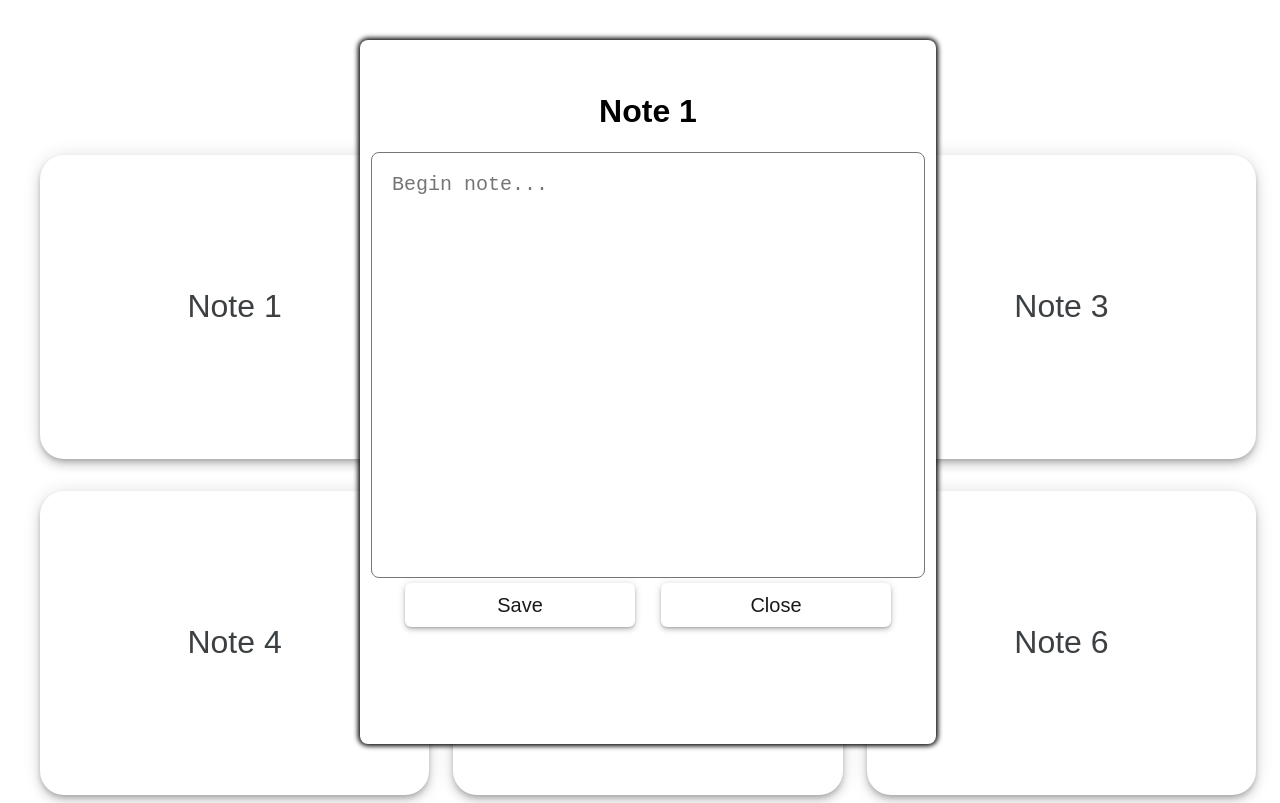
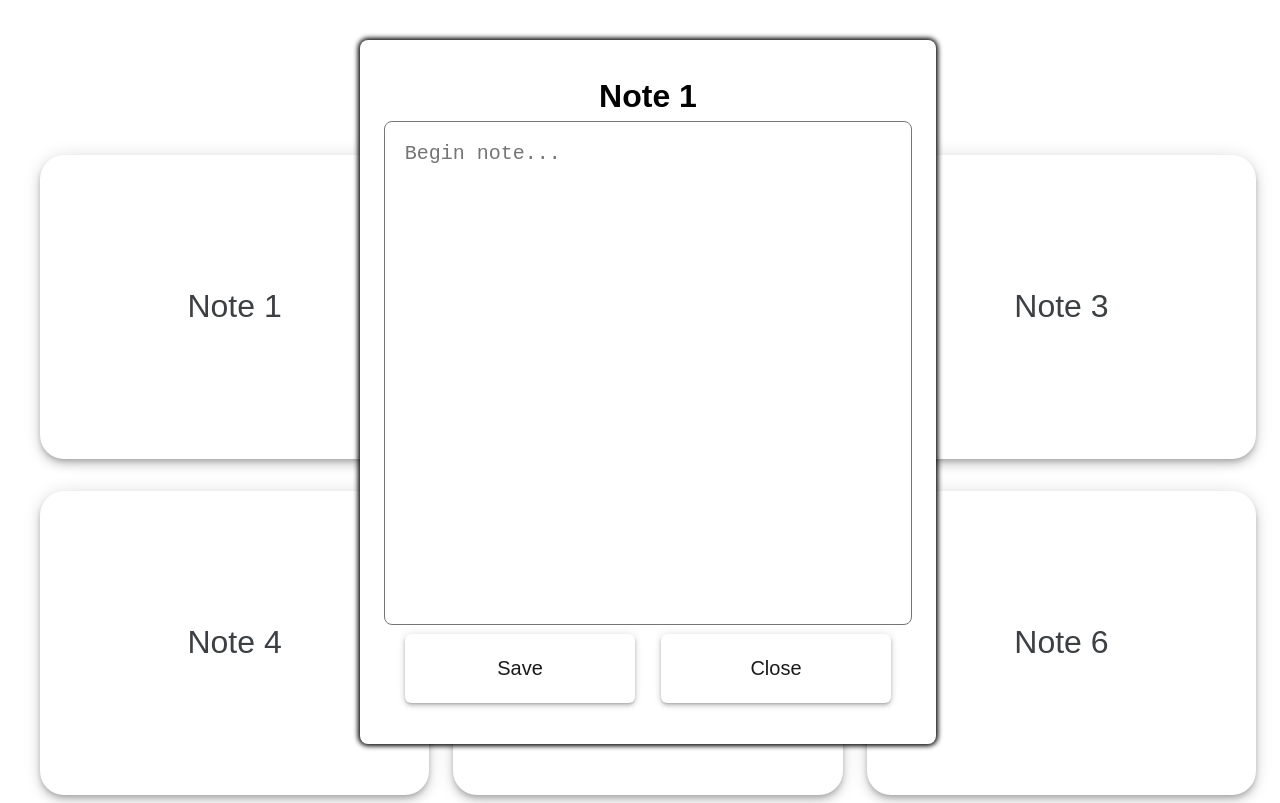
Before and after one commit to noah-maclean/Notes-Web-App, a plain HTML site: page index.html in a window 1280 px wide. Both pictures are taken after a click on the button "Note 1". Shown: the top 803 px of the page. Drawn offline with Linux system fonts and the light colour scheme.

Commit message:
Changed title to a button, made save message position fixed

```diff
--- a/index.html
+++ b/index.html
@@ -14,10 +14,10 @@
     <body>
         <h1 id="title">Notes</h1>
 
-        <!-- make the search image look nicer -->
+        <!-- TODO: make the search image look nicer -->
         <nav id="searchBarHolder">
             <input type="text" id="searchBar" placeholder="Search">
-            <input type="button" id="searchButton" value="Submit"> <!-- add search image -->
+            <input type="button" id="searchButton" value="Submit"> <!-- TODO: add search image -->
         </nav>
 
         <div id="notes">
@@ -31,10 +31,12 @@
         </div>
 
         <div id="note">
-            <h1 id="noteTitle">Note 1</h1>
+
+            <!-- <h1 id="noteTitle"></h1> -->
+            <input type="button" id="noteTitle" value="Note1"onclick="displayChangeTitle();">
             <textarea id="noteText" placeholder="Begin note..."></textarea>
 
-            <!-- make the change title page/popup look better -->
+            <!-- TODO: make the change title page/popup look better -->
             <div id="changeTitle">
                 <h2 id="changeTitleText">Change title:</h2>
                 <input type="text" id="changeTitleInput">
@@ -46,8 +48,6 @@
                 <input type="button" id="closeButton" value="Close" onclick="hideNote();">
             </div>
 
-            <!-- make the position of the save message absolute so that it displays
-            over the note and disappears a sec or two after appearing -->
             <div id="saveMessageHolder">
                 <h2 id="saveMessage">Note saved!</h2>
             </div>
--- a/index.js
+++ b/index.js
@@ -1,4 +1,4 @@
-// add some form of storage/database integration to save the note texts between sessions
+// TODO: add some form of storage/database integration to save the note texts between sessions
 
 var activeNote;
 const noteTexts = ["", "", "", "", "", ""];
@@ -9,20 +9,25 @@ const note = document.getElementById("note");
 const noteTitle = document.getElementById("noteTitle");
 const noteText = document.getElementById("noteText");
 const saveMessage = document.getElementById("saveMessage");
+const saveMessageHolder = document.getElementById("saveMessageHolder");
 const changeTitleHolder = document.getElementById("changeTitle");
 const changeTitleInput = document.getElementById("changeTitleInput");
 
-noteTitle.addEventListener("click", function() {
+// noteTitle.addEventListener("click", function() {
+// });
+
+
+function displayChangeTitle() {
     changeTitleHolder.style.display = "flex";
-});
+}
 
 function displayNote(currentNote) {
     note.style.display = "flex";
 
-    noteTitle.textContent = noteTitles[currentNote];
+    noteTitle.value = noteTitles[currentNote];
 
     noteText.value = noteTexts[currentNote];
-    saveMessage.style.opacity = 0;
+    // saveMessageHolder.display = "none";
 
     activeNote = currentNote;
 }
@@ -32,9 +37,10 @@ function hideNote() {
 }
 
 function saveNote() {
-    saveMessage.style.opacity = 1;
+    saveMessage.style.opacity = 1
+    // saveMessageHolder.display = "block";
 
-    if (noteText.value !== ""){
+    if (noteText.value !== "") {
         noteTexts[activeNote] = noteText.value;
         document.getElementById(`note${activeNote + 1}`).value = noteTexts[activeNote];
     }
@@ -43,13 +49,17 @@ function saveNote() {
         noteTitles[activeNote] = `Note ${activeNote + 1}`;
         document.getElementById(`note${activeNote + 1}`).value = noteTitles[activeNote];
     }
+    // setTimeout(() => saveMessageHolder.display = "none", 2000);
+    setTimeout(() => saveMessage.style.opacity = 0, 2000);
+
 }
 
 function saveTitle() {
     if (changeTitleInput.value !== ""){
         noteTitles[activeNote] = changeTitleInput.value;
-        noteTitle.textContent = noteTitles[activeNote];
+        noteTitle.value = noteTitles[activeNote];
         changeTitleHolder.style.display = "none";
+        // alert(noteTitles[activeNote])
     }
     else {
         changeTitleHolder.style.display = "none";
--- a/styles.css
+++ b/styles.css
@@ -57,7 +57,7 @@ body {
     box-shadow: 0px 0px 5px 2px black;
     padding: 2em;
     z-index: 1;
-    cursor: pointer;
+    /* cursor: pointer; */
 }
 
 .noteButton {
@@ -88,9 +88,23 @@ body {
     background: #efefef;
   }
 
+#noteTitle {
+    font-size: 32px;
+    background: none;
+    border: none;
+    font-weight: bold;
+    margin: 1%;
+    cursor: pointer;
+}
+
+#noteTitle:hover {
+    background-color: #efefef;
+    border-radius: 4px;
+}
+
 #noteText {
-    width: 100%;
-    height: 70%;
+    width: 95%;
+    height: 80%;
     padding: 1em;
     border-radius: 8px;
     font-family: 'Courier New', Courier, monospace;
@@ -103,11 +117,9 @@ body {
     flex-direction: row;
     justify-items: center;
     align-items: baseline;
-    height: 10%;
+    height: 15%;
     width: 100%;
 }
-
-/* buttons get smaller when aligning them */
 
 .buttonRow input {
     height: 80%;
@@ -132,15 +144,28 @@ body {
 }
 
 #saveMessageHolder {
-    width: 95%;
+    position: fixed;
+    top: 6vh;
+    width: 30vw;
+    height: 5vh;
+    display: block;
+    /* z-index: 0; */
+    pointer-events: none;
 }
 
 #saveMessage {
+    width: 100%;
+    height: 100%;
     text-align: center;
+    align-items: center;
     padding: 1%;
     border: 1px solid black;
-    background-color: rgba(3, 219, 57, 0.274);
+    background-color: rgba(56, 158, 81, 0.95);
+    border-radius: 8px;
+    box-shadow: rgba(0, 0, 0, 0.2) 0 1.5px 2.5px -0.5px,rgba(0, 0, 0, 0.14) 0 3px 5px 0,rgba(0, 0, 0, 0.12) 0 0.5px 9px 0;
     opacity: 0;
+    font-size: 32px;
+    /* z-index: 0; */
 }
 
 #changeTitle {
@@ -156,7 +181,9 @@ body {
     box-shadow: 0px 0px 5px 2px black;
     padding: 1em;
     z-index: 2;
-    cursor: pointer;
+    cursor: default;
+    /* pointer-events: none; */
+    /* cursor: pointer; */
 }
 
 #changeTitleText {
```
